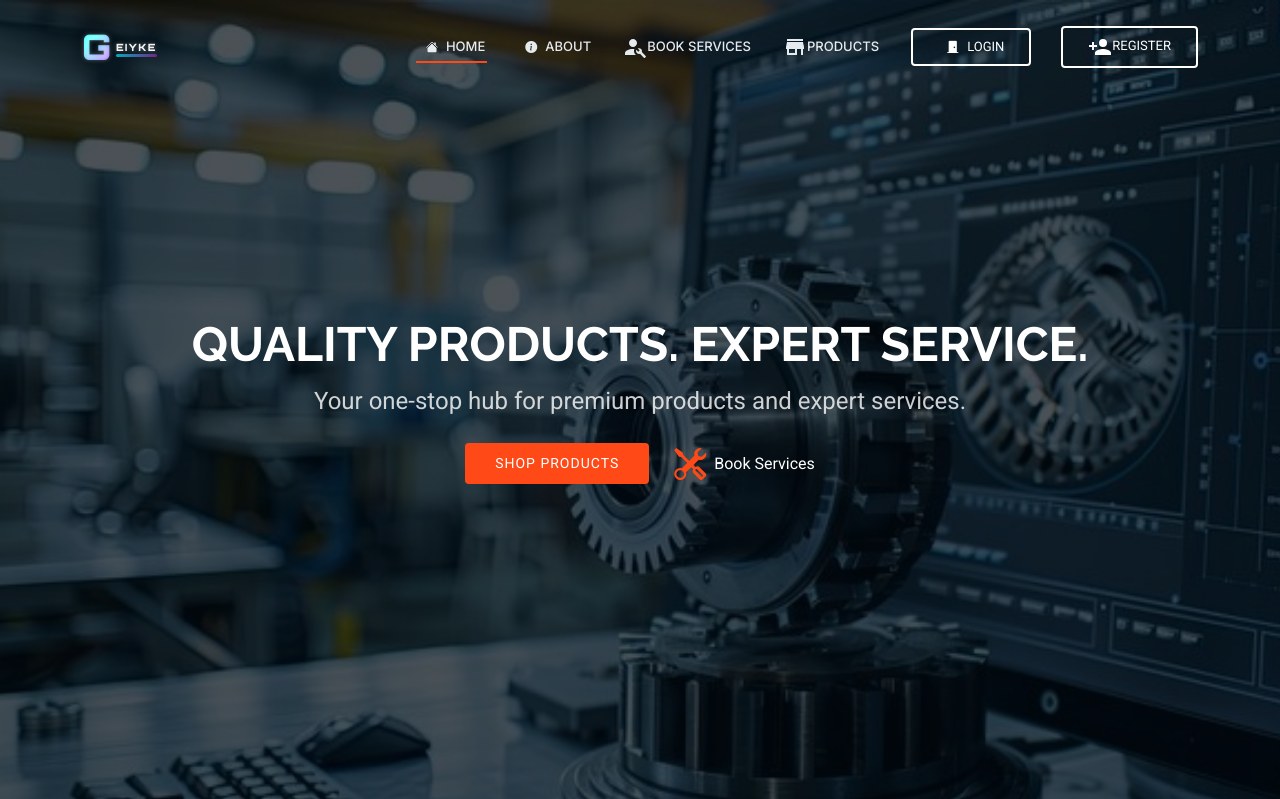
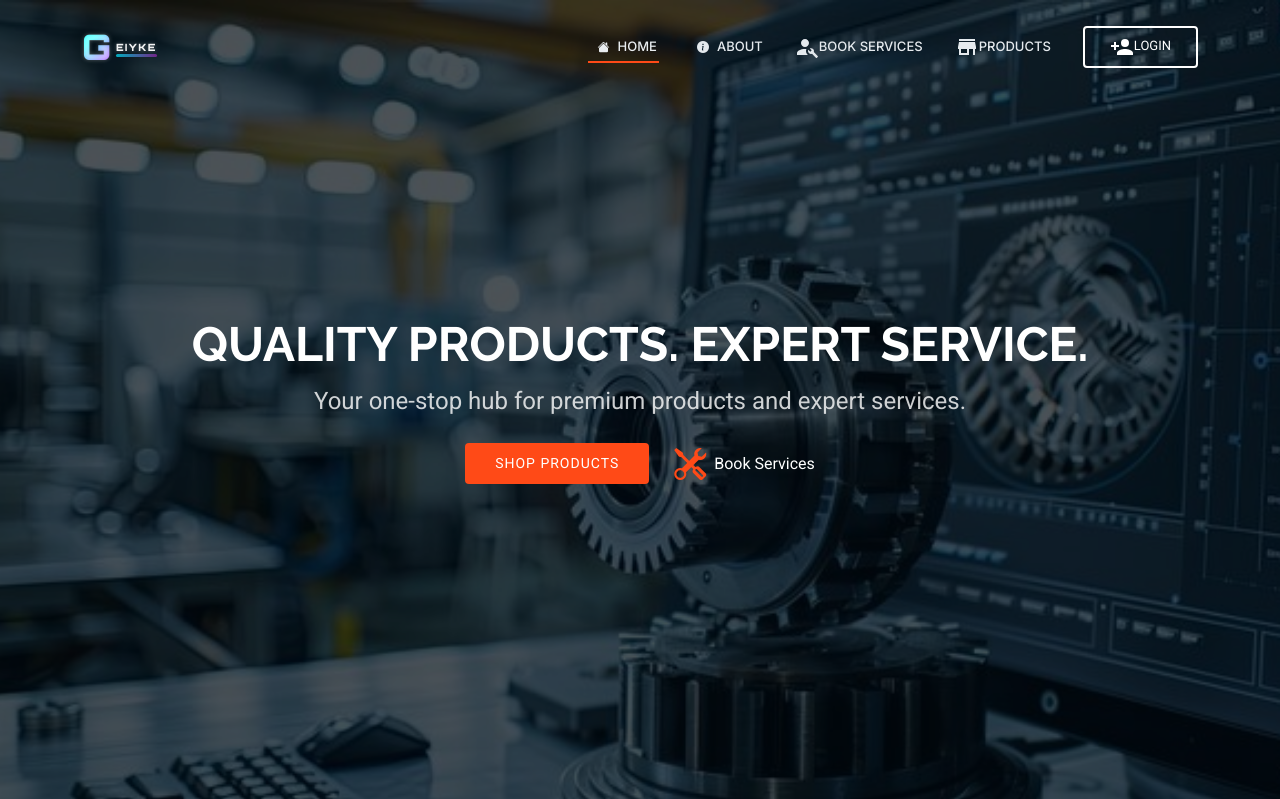
Before and after one commit to AlphaGL/Ahiolu, a Django app: page / in a window 1280 px wide. Shown: the top 799 px of the page. Run offline with Django 5.2, Linux system fonts and the light colour scheme; data comes from the database, SQL or seed files in the repository; some libraries are stand-ins or nearby versions.

Commit message:
register removed

```diff
--- a/main/templates/main/base.html
+++ b/main/templates/main/base.html
@@ -138,8 +138,7 @@
         </ul>
       </div>
     {% else %}
-      <a class="cta-btn" href="{% url 'login' %}"><i class="bi bi-door-closed-fill mx-2"></i>Login</a>
-      <a class="cta-btn" href="{% url 'register' %}"><svg xmlns="http://www.w3.org/2000/svg" width="24" height="24" viewBox="0 0 24 24"><path fill="currentColor" d="M15 14c-2.67 0-8 1.33-8 4v2h16v-2c0-2.67-5.33-4-8-4m-9-4V7H4v3H1v2h3v3h2v-3h3v-2m6 2a4 4 0 0 0 4-4a4 4 0 0 0-4-4a4 4 0 0 0-4 4a4 4 0 0 0 4 4 mx-2"/></svg>Register</a>
+      <a class="cta-btn" href="{% url 'login' %}"><svg xmlns="http://www.w3.org/2000/svg" width="24" height="24" viewBox="0 0 24 24"><path fill="currentColor" d="M15 14c-2.67 0-8 1.33-8 4v2h16v-2c0-2.67-5.33-4-8-4m-9-4V7H4v3H1v2h3v3h2v-3h3v-2m6 2a4 4 0 0 0 4-4a4 4 0 0 0-4-4a4 4 0 0 0-4 4a4 4 0 0 0 4 4 mx-2"/></svg>Login</a>
     {% endif %}
 
 
```
